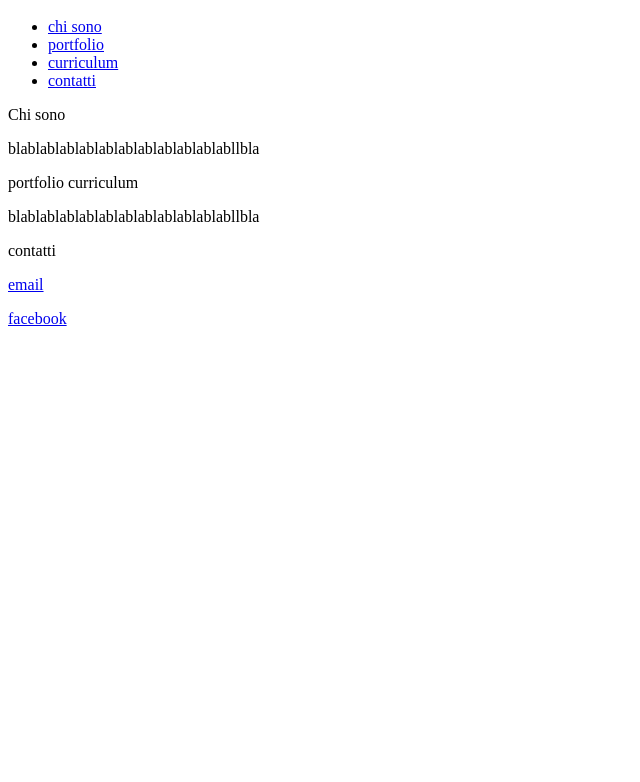
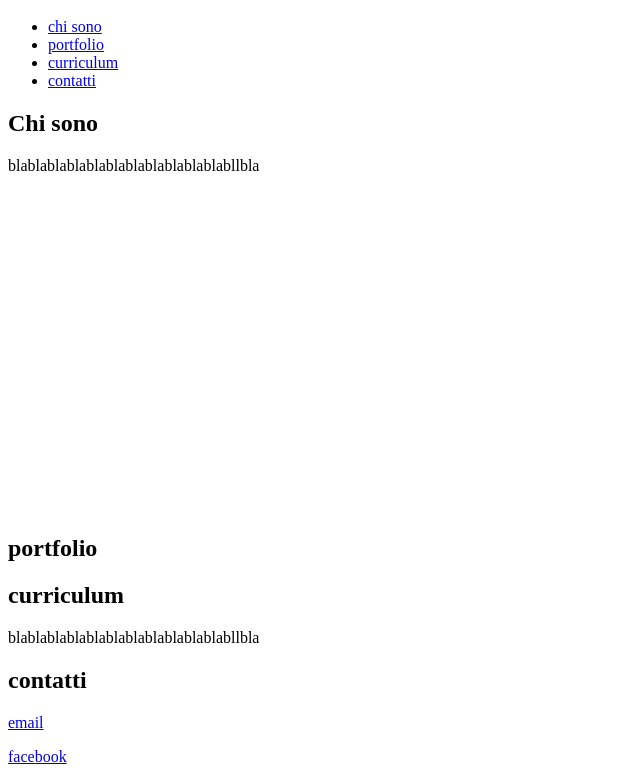
Before and after one commit to francescafazzini/progetto-el.-informatica, a plain HTML site: page index.html in a window 1280 px wide. Shown: the part 48-830 px from the top of the page, without its empty margins (0-640 px from the left). Before the commit the page ends 800 px from the top, so only its background shows below. Drawn offline with Linux system fonts and the light colour scheme.

Commit message:
sottotitoli

```diff
--- a/index.html
+++ b/index.html
@@ -7,14 +7,14 @@
   <li><a href="#contatti">contatti</a></li>
 </ul>
 
-<a name="chiSono">Chi sono</a><!--creazione ancora-->
-<p>blablablablablablablablablablablabllbla </p>
+<h2><a name="chiSono">Chi sono</a></h2> <!--creazione ancora-->
+    <p>blablablablablablablablablablablabllbla </p>
+<br></br><br></br><br></br><br></br><br></br><br></br><br></br><br></br><br></br>
+<h2><a name="portfolio">portfolio</a></h2>
 
-<a name="portfolio">portfolio</a>
+<h2><a name="curriculum">curriculum</a></h2>
+    <p>blablablablablablablablablablablabllbla</p>
 
-<a name="curriculum">curriculum</a>
-<p>blablablablablablablablablablablabllbla</p>
-
-<a name="contatti">contatti</a>
-<p><a href="mailto:francesca180998@gmail.com">email</a>
-<p><a href="https://www.facebook.com/francesca.fazzini.54">facebook</a>
+<h2><a name="contatti">contatti</a></h2>
+    <p><a href="mailto:francesca180998@gmail.com">email</a>
+    <p><a href="https://www.facebook.com/francesca.fazzini.54">facebook</a>
```
